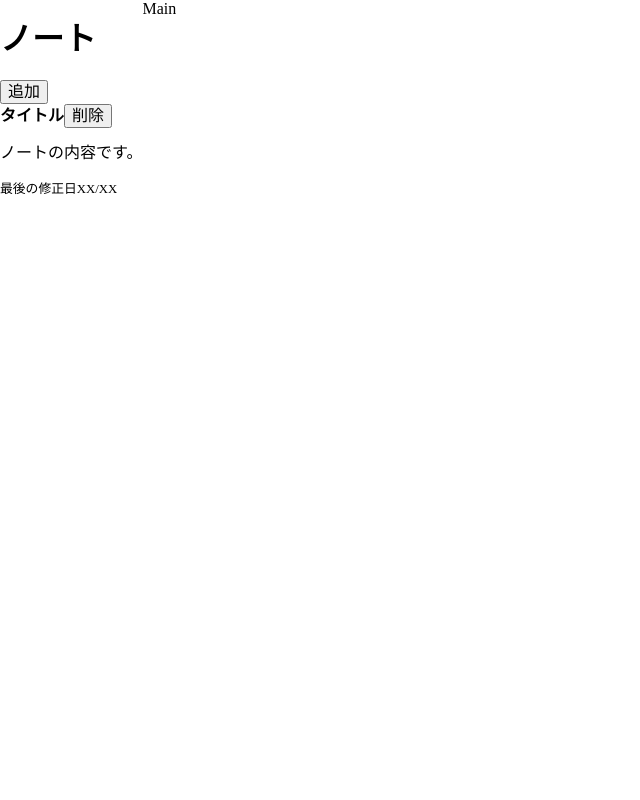
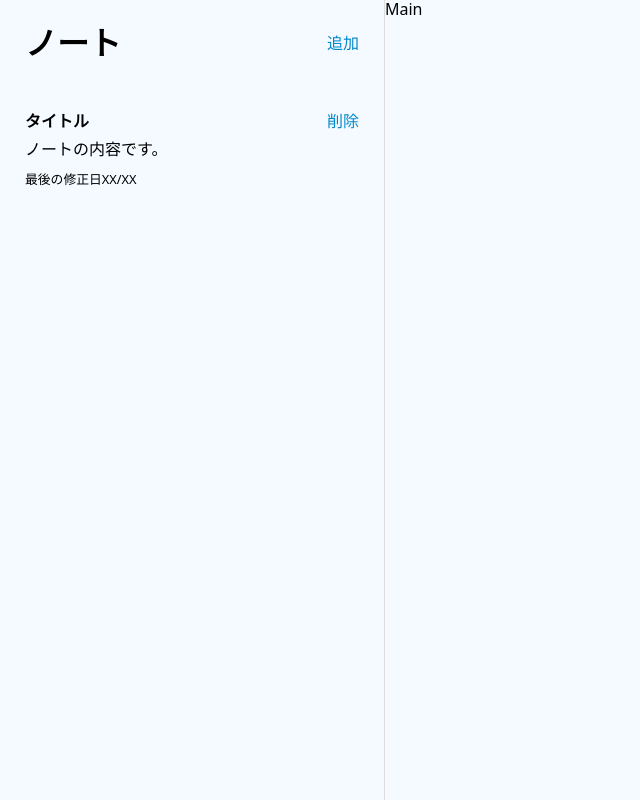
Before and after one commit to s-yoshiii/note-app-react, a React (Vite) app: page / in a window 1280 px wide. Shown: the whole page, without its empty margins (0-640 px from the left). Built offline with nearby package versions, Linux system fonts and the light colour scheme.

Commit message:
SidebarをCSSでスタイリングしよう

```diff
--- a/src/App.css
+++ b/src/App.css
@@ -1,3 +1,10 @@
+body {
+  margin: 0;
+  font-family: system-ui, -apple-system, BlinkMacSystemFont, 'Segoe UI', Roboto, Oxygen, Ubuntu, Cantarell, 'Open Sans', 'Helvetica Neue', sans-serif;
+  -webkit-font-smoothing: antialiased;
+  background-color: #f4faff;
+}
+
 .App {
   width: 100%;
   height: 100vh;
@@ -5,3 +12,13 @@
   font-size: 16px;
   display: flex;
 }
+
+button {
+  background: none;
+  border: none;
+  color: #08c;
+  margin: 0;
+  padding: 0;
+  font-size: 16px;
+  cursor: pointer;
+}
--- a/src/components/Sidebar.jsx
+++ b/src/components/Sidebar.jsx
@@ -4,9 +4,9 @@ import styles from "./Sidebar.module.css";
 const Sidebar = () => {
   return (
     <div className={styles.sidebar}>
-      <div className="header">
+      <div className={styles.header}>
         <h1>ノート</h1>
-        <button>追加</button>
+        <button className={styles.addbtn}>追加</button>
       </div>
       <div className={styles.notes}>
         <div className={styles.item}>
--- a/src/components/Sidebar.module.css
+++ b/src/components/Sidebar.module.css
@@ -0,0 +1,39 @@
+.sidebar {
+    width: 30%;
+    height: 100vh;
+    border-right: 1px solid #ddd;
+}
+
+.header {
+    display: flex;
+    justify-content: space-between;
+    padding: 25px;
+}
+
+.header h1 {
+    margin: 0;
+}
+
+.notes {
+    height: calc(100vh - 78px);
+    overflow: scroll;
+    transition: .3s ease;
+}
+
+.item {
+    padding: 25px;
+    cursor: pointer;
+}
+
+.item:hover {
+    background: #f1f0f0;
+}
+
+.item p {
+    margin: 10px 0;
+}
+
+.title {
+    display: flex;
+    justify-content: space-between;
+}
```
